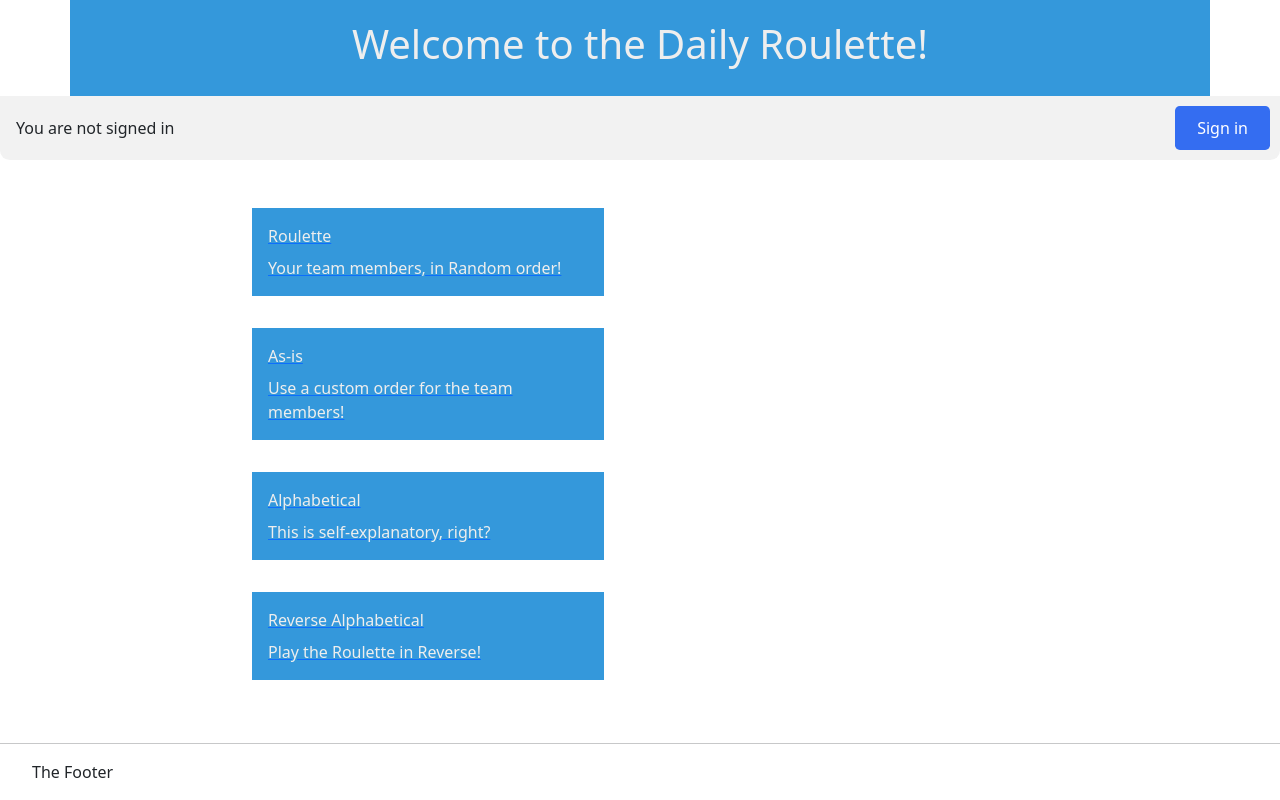
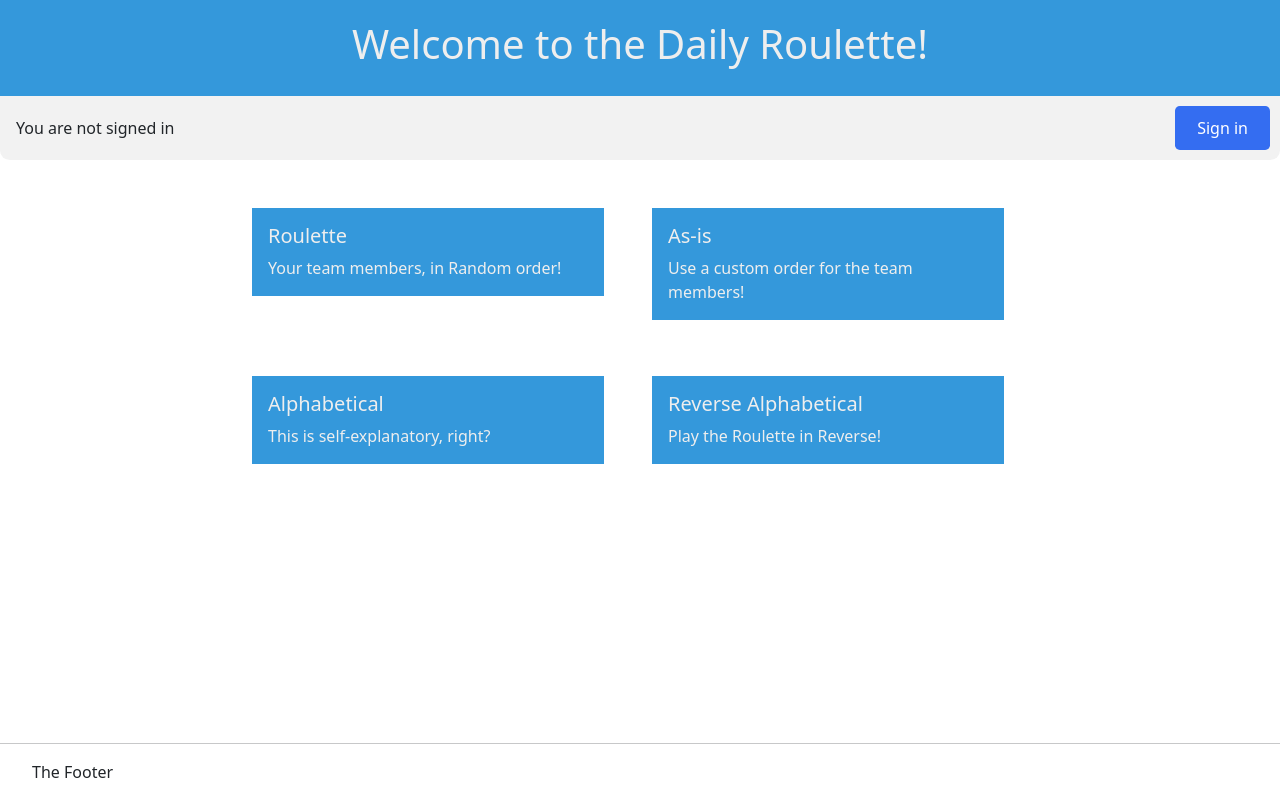
Before and after one commit to separatio/ez-daily, a Next.js app: page / in a window 1280 px wide. Built offline with nearby package versions, Linux system fonts and the light colour scheme; no server answers.

Commit message:
Fix front page cards layout

```diff
--- a/components/Header.jsx
+++ b/components/Header.jsx
@@ -4,14 +4,12 @@ import Head from 'next/head';
 import Link from 'next/link';
 
 const homeHeader = () => {
-  return (<div
-    fluid
-    className="container header"
-  >
-    <h1 className="title">
+  return (
+    <div className="container-fluid header">
+      <h1 className="title">
         Welcome to the Daily Roulette!
-    </h1>
-  </div>);
+      </h1>
+    </div>);
 };
 
 export default function Header({
--- a/pages/index.jsx
+++ b/pages/index.jsx
@@ -4,64 +4,59 @@ export default function Page() {
   return (
     <Layout>
       <div className="container content">
-        <div className="row justify-content-md-between">
-          <a href="http://localhost:3000">
+        <div className="row row-cols-1 row-cols-md-2">
+          <div className="col mb-4">
             <div className="sml-card">
               <div className='card-body'>
-                <div className='card-title'>
+                <h5 className='card-title'>
                     Roulette
-                </div>
-
+                </h5>
                 <div className='card-text'>
                         Your team members, in Random order!
                 </div>
               </div>
             </div>
-          </a>
+          </div>
 
-          <a href="http://localhost:3000">
+          <div className="col mb-4">
             <div className="sml-card">
               <div className='card-body'>
-                <div className='card-title'>
+                <h5 className='card-title'>
                     As-is
-                </div>
-
+                </h5>
                 <div className='card-text'>
                         Use a custom order for the team members!
                 </div>
               </div>
             </div>
-          </a>
-        </div>
+          </div>
 
-        <div className="row justify-content-md-between">
-          <a href="http://localhost:3000">
+          <div className="col mb-4">
             <div className="sml-card">
               <div className='card-body'>
-                <div className='card-title'>
+                <h5 className='card-title'>
                     Alphabetical
-                </div>
-
+                </h5>
                 <div className='card-text'>
                         This is self-explanatory, right?
                 </div>
               </div>
             </div>
-          </a>
+          </div>
 
-          <a href="http://localhost:3000">
+          <div className="col mb-4">
             <div className="sml-card">
               <div className='card-body'>
-                <div className='card-title'>
+                <h5 className='card-title'>
                     Reverse Alphabetical
-                </div>
+                </h5>
 
                 <div className='card-text'>
                         Play the Roulette in Reverse!
                 </div>
               </div>
             </div>
-          </a>
+          </div>
         </div>
       </div>
     </Layout>
```
